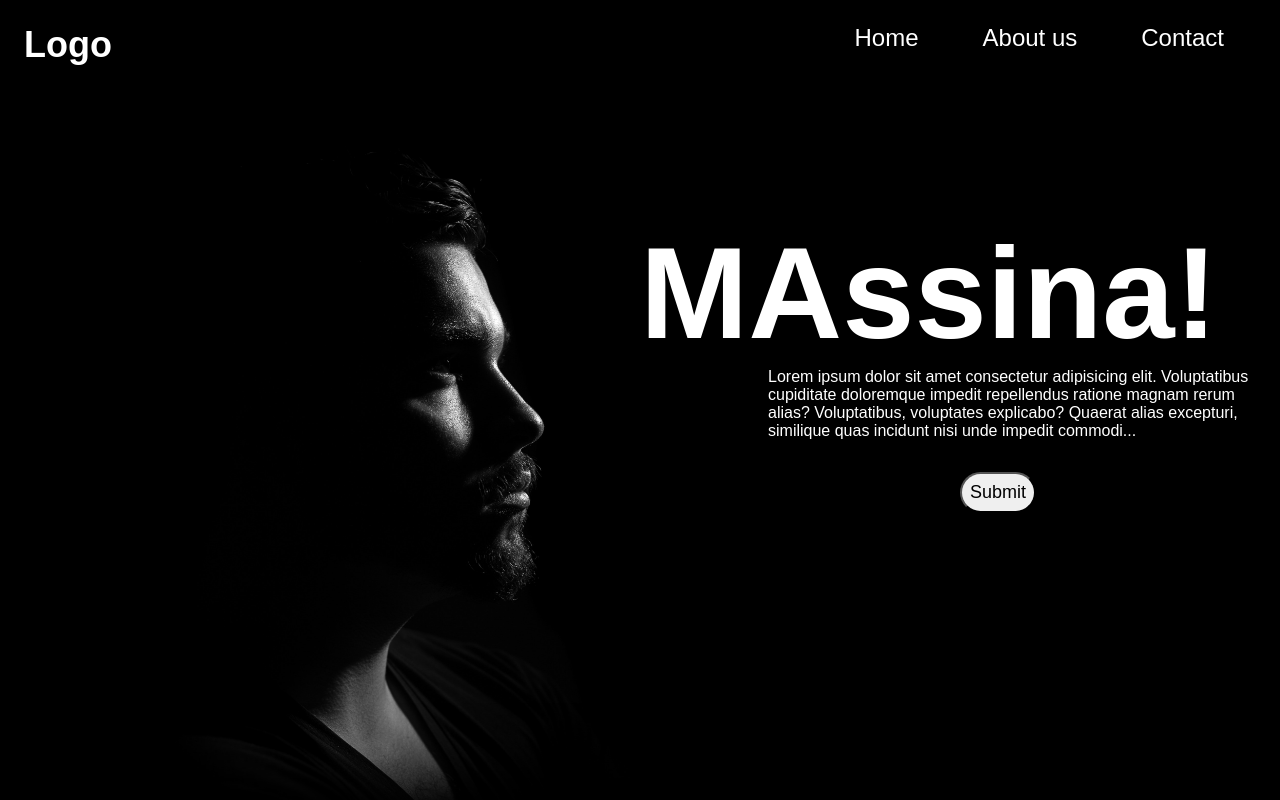
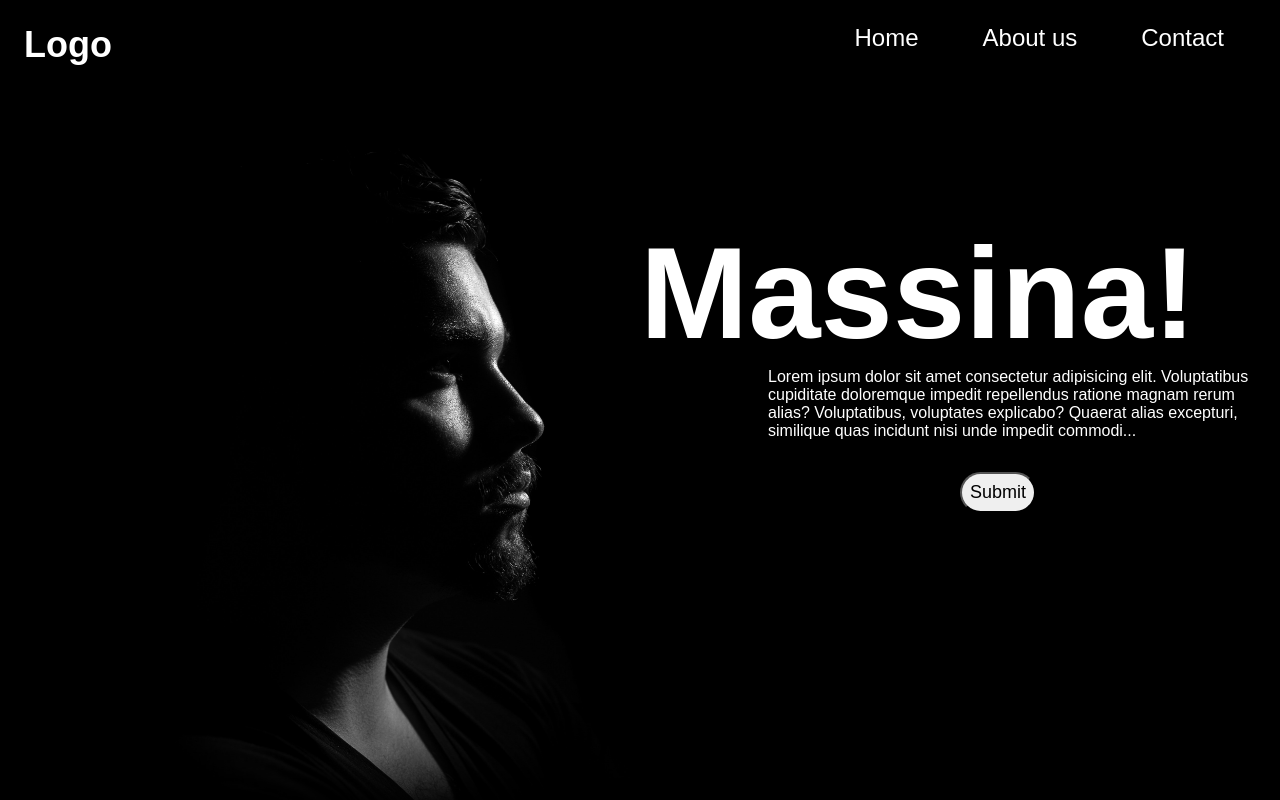
Before and after one commit to codinarts/MyMe.github.io, a plain HTML site: page index.html in a window 1280 px wide. Shown: the top 800 px of the page. Drawn offline with Linux system fonts and the light colour scheme.

Commit message:
Update index.html

```diff
--- a/index.html
+++ b/index.html
@@ -24,7 +24,7 @@
     </div>
     <section id="Home" class="offre">
         <div class="offer">
-            <h1>MAssina!</h1>
+            <h1>Massina!</h1>
             <p>Lorem ipsum dolor sit amet consectetur adipisicing elit. Voluptatibus cupiditate doloremque impedit repellendus ratione magnam rerum alias? Voluptatibus, voluptates explicabo? Quaerat alias excepturi, similique quas incidunt nisi unde impedit commodi...</p>
             <input type="submit" value="Submit" class="submit">
             <div class="nuage"></div>
```
